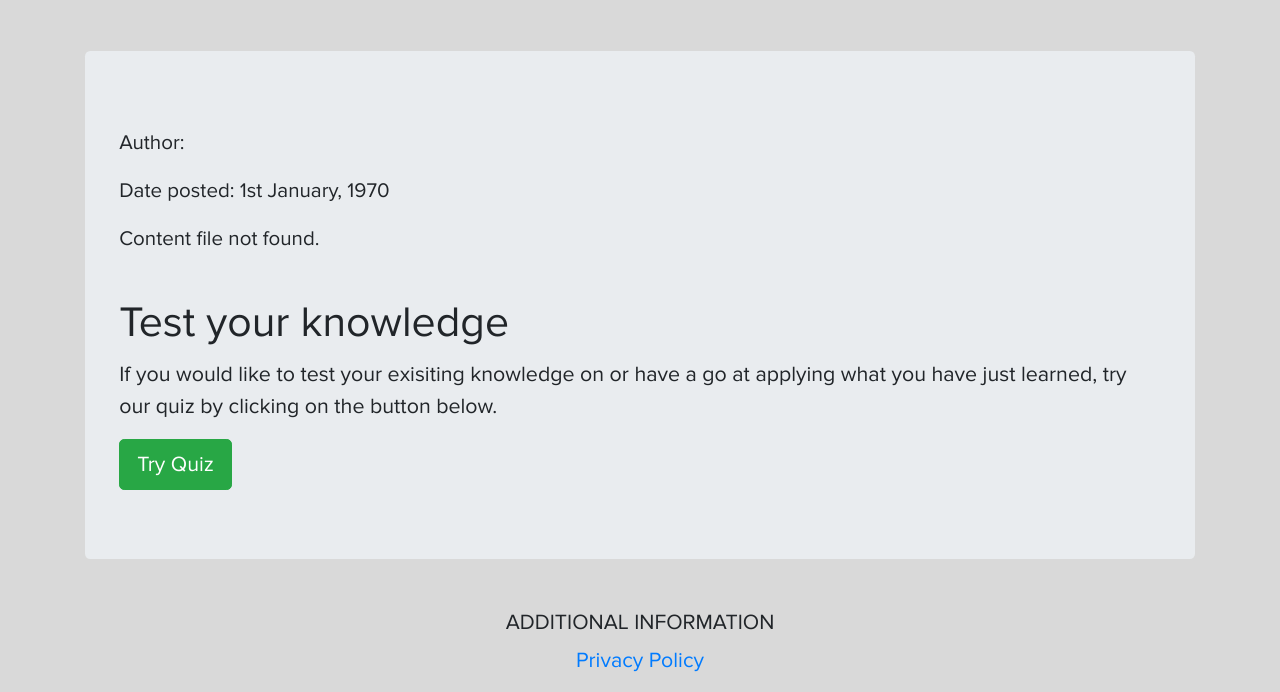
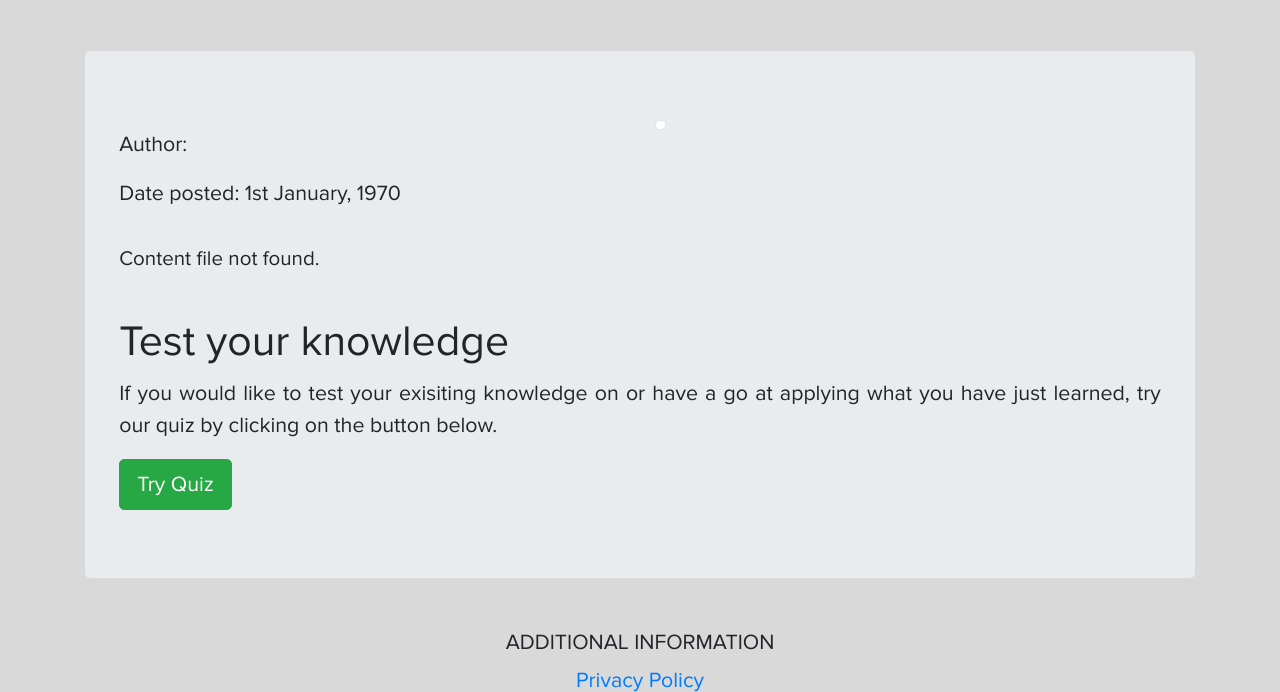
Before and after one commit to xanatos102/Honours-Project, a PHP site: page /topic.php?id=1 in a window 1280 px wide. Shown: the part 96-788 px from the top of the page. Run offline with PHP 8.4, Linux system fonts and the light colour scheme; data that the repository does not hold is empty; some web fonts are replaced.

Commit message:
Added a new topic to test layout of topics page. Good so far.

```diff
--- a/Model/site-style.css
+++ b/Model/site-style.css
@@ -18,6 +18,12 @@ html, body
     font: "ProximaNova-Regular.woff2";
     background-color: #d9d9d9;
     font-size: 120% ;
+}
+
+.justify
+{
+  text-align: justify;
+  text-justify: inter-word;
 }
 
 .card
--- a/View/docs/hello.txt
+++ /dev/null
@@ -1,3 +0,0 @@
-This is a heading
-
-this is a paragraph
--- /dev/null
+++ b/View/docs/malware.txt
@@ -0,0 +1,2 @@
+<h1>Some heading here.</h1>
+<p>Some paragraph here.</p>
--- a/View/index.php
+++ b/View/index.php
@@ -38,8 +38,8 @@
       }
 
       echo'<div class="col-sm-4 mt-4">
-        <div class="card border-secondary">
-          <img src="' . $topicArray[$i]->image_link . '" class="card-img-top" alt="">
+        <div class="card border-secondary h-100">
+          <img src="' . $topicArray[$i]->image_link . '" class="card-img-top"  alt="">
           <div class="card-body">
             <h2>' . $topicArray[$i]->title . '</h2>
             <hr>
--- a/View/topic.php
+++ b/View/topic.php
@@ -29,15 +29,22 @@
       $fileError = "<p>Content file not found.</p>";
     }
       echo '<div class="jumbotron">
-      <h1 class="display-1">' . $topicArray->title . '</h1>
-      <img class="img-fluid" src="' . $topicArray->image_link . '">
-      <p> Author: ' . $topicArray->author . '</p>
-      <p> Date posted: ' . date('jS F, Y',strtotime($topicArray->date)) . '</p>
-      <p>' . file_get_contents($topicArray->file_link) . '</p>
-      <p>' . $fileError . '</p>
-      <h1 style="margin-top: 1em;">Test your knowledge</h1>
-      <p class="lead">If you would like to test your exisiting knowledge on ' . $topicArray->title . ' or have a go at applying what you have just learned, try our quiz by clicking on the button below.</p>
-      <a href="quiz.php?topic=' . $topicArray->title . '&id=' . $topicId . '"  class="btn btn-success btn-lg">Try ' . $topicArray->title . ' Quiz</a>
+        <div class="row">
+          <div class="col-6">
+            <h1 class="display-1">' . $topicArray->title . '</h1>
+
+            <p class="lead"> Author: ' . $topicArray->author . '</p>
+            <p class="lead"> Date posted: ' . date('jS F, Y',strtotime($topicArray->date)) . '</p>
+          </div>
+          <div class="col-6">
+            <img class="img-fluid img-thumbnail img-fluid" src="' . $topicArray->image_link . '">
+          </div>
+        </div>
+        <p>' . file_get_contents($topicArray->file_link) . '</p>
+        <p>' . $fileError . '</p>
+        <h1 style="margin-top: 1em;">Test your knowledge</h1>
+        <p class="lead justify">If you would like to test your exisiting knowledge on ' . $topicArray->title . ' or have a go at applying what you have just learned, try our quiz by clicking on the button below.</p>
+        <a href="quiz.php?topic=' . $topicArray->title . '&id=' . $topicId . '"  class="btn btn-success btn-lg">Try ' . $topicArray->title . ' Quiz</a>
       </div>';
      ?>
 
--- a/View/update-question.php
+++ b/View/update-question.php
@@ -139,7 +139,7 @@ if (isset($_GET['id']) && $_GET['option'] == 'alter')
   ";
 
   echo "
-  <table class='table border border-dark text-center mt-4'>
+  <table class='table table-dark table-striped text-center mt-4'>
     <thead class='thead-dark'>
         <tr>
           <th scope='col'>ID</th>
--- a/View/update-topic.php
+++ b/View/update-topic.php
@@ -124,7 +124,7 @@ if (isset($_GET['id']) && $_GET['option'] == 'alter')
   ";
 
   echo "
-  <table class='table border border-dark text-center mt-4'>
+  <table class='table table-dark table-striped text-center mt-4'>
     <thead class='thead-dark'>
         <tr>
           <th scope='col'>ID</th>
```
Also changed, not shown: View/docs/phishing.txt (added, +17 -0 lines), View/images/5e4fc5f1c49651.06358914.jpg (deleted), View/images/5e73d52f540226.96662947.jpg (added), View/images/5e74ab1c629f70.28984949.jpg (added).
